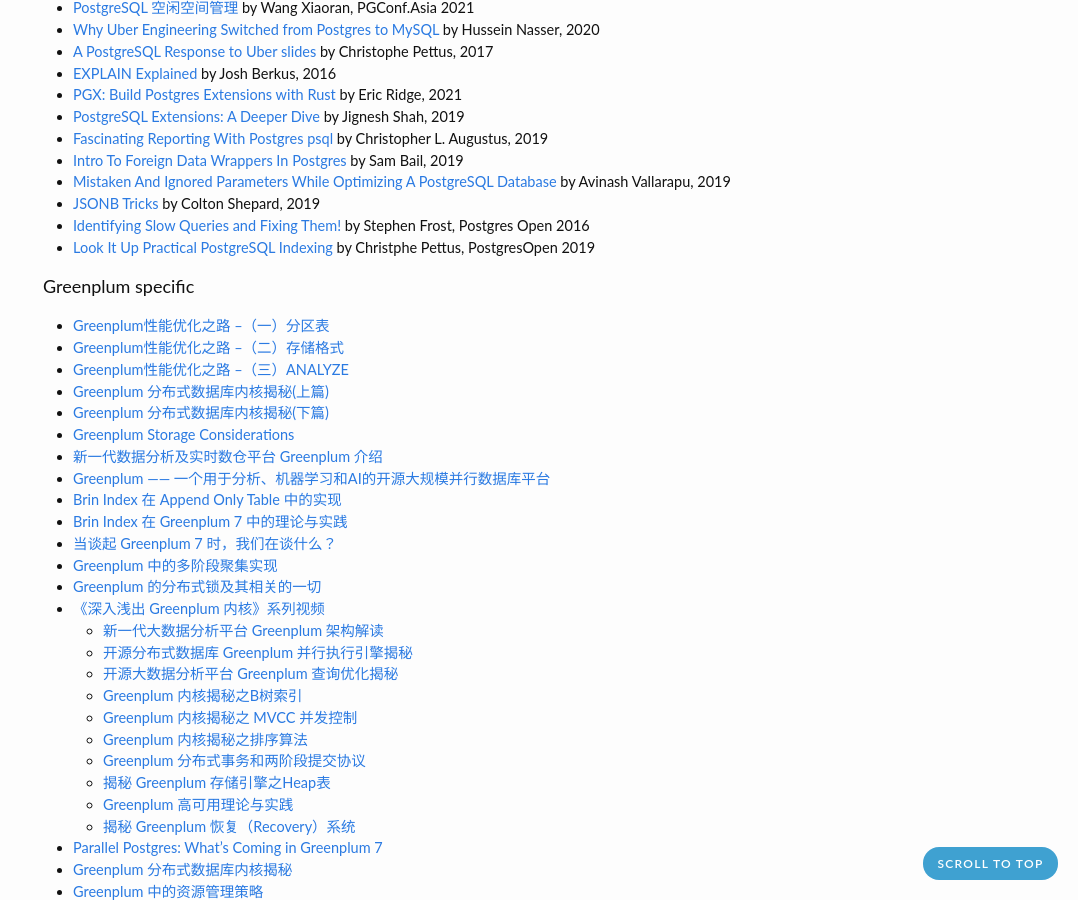
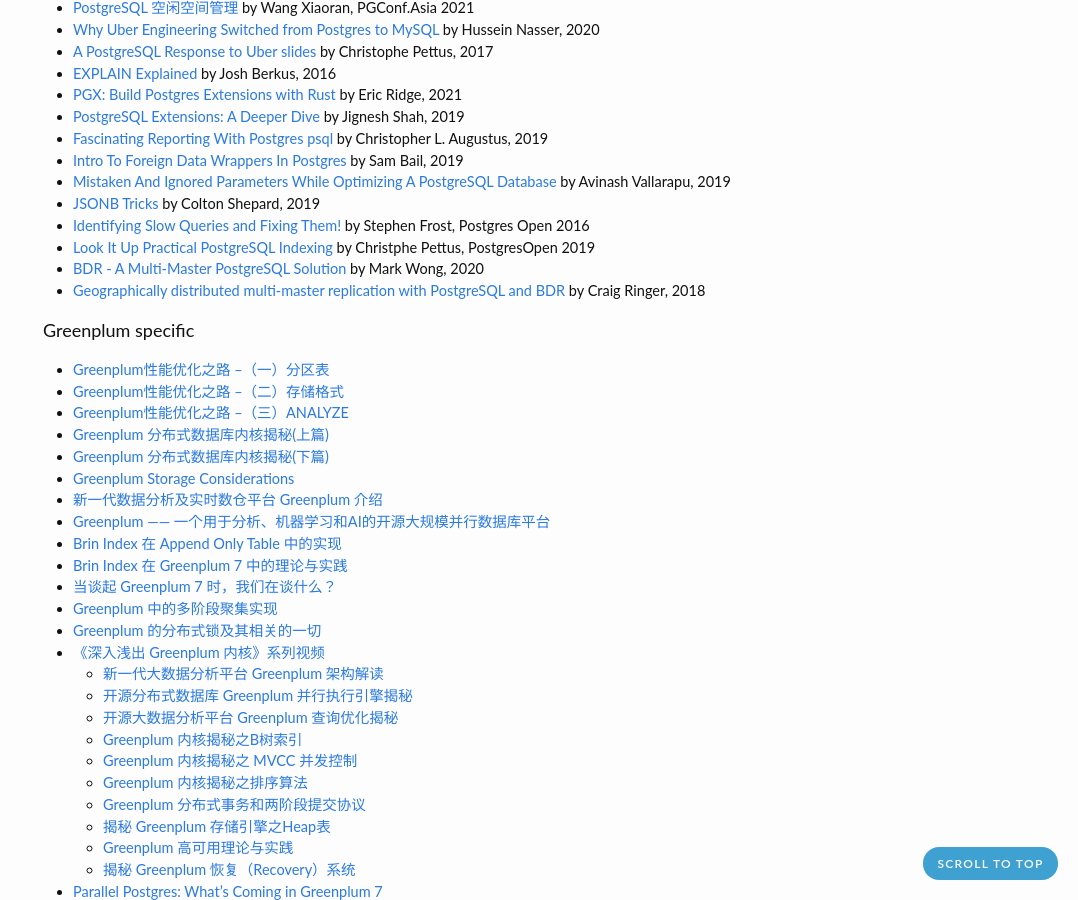
Before and after one commit to zhjwpku/zhjwpku.github.io, a Jekyll site: the page built from _posts/2022-07-12-awesome-postgres.md, in a window 1280 px wide and 900 px high, scrolled down 2823 px. Shown: the whole window, without its empty margins (202-1280 px from the left). Built offline with Jekyll 4.4.1, drawn with Linux system fonts in a browser that asks for light colours; comment, search, counter and statistics services are not loaded.

Commit message:
Bi-Directional Replication
Signed-off-by: Junwang Zhao <zhjwpku@gmail.com>

```diff
--- a/_posts/2022-07-12-awesome-postgres.md
+++ b/_posts/2022-07-12-awesome-postgres.md
@@ -143,6 +143,8 @@
 - [JSONB Tricks](https://www.youtube.com/watch?v=p9RItyeKbLQ) by Colton Shepard, 2019
 - [Identifying Slow Queries and Fixing Them!](https://www.youtube.com/watch?v=yhOkob2PQFQ) by Stephen Frost, Postgres Open 2016
 - [Look It Up Practical PostgreSQL Indexing](https://www.youtube.com/watch?v=Xv0NFozBIbM) by Christphe Pettus, PostgresOpen 2019
+- [BDR - A Multi-Master PostgreSQL Solution](https://www.youtube.com/watch?v=c1UTRLomic4) by Mark Wong, 2020
+- [Geographically distributed multi-master replication with PostgreSQL and BDR](https://www.youtube.com/watch?v=ExASIbBIDhM) by Craig Ringer, 2018
 
 <h4>Greenplum specific</h4>
 
```
